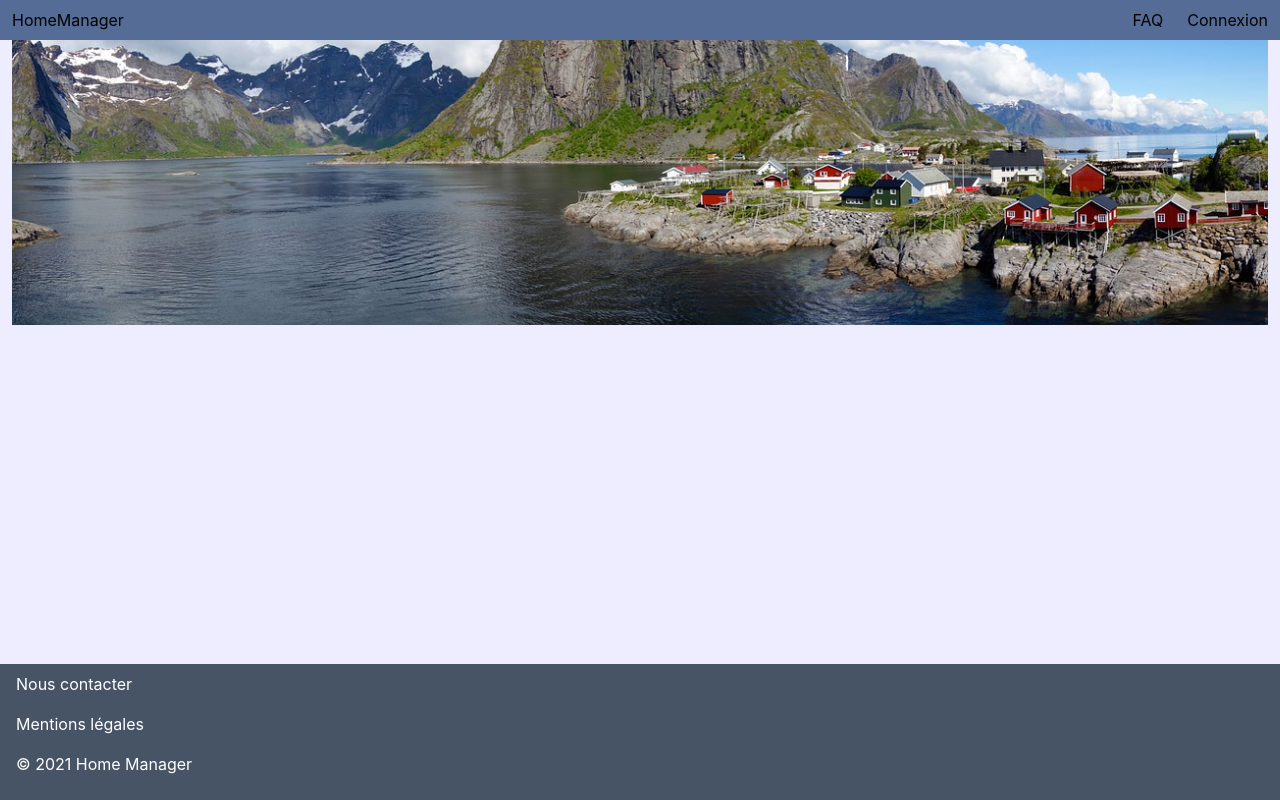
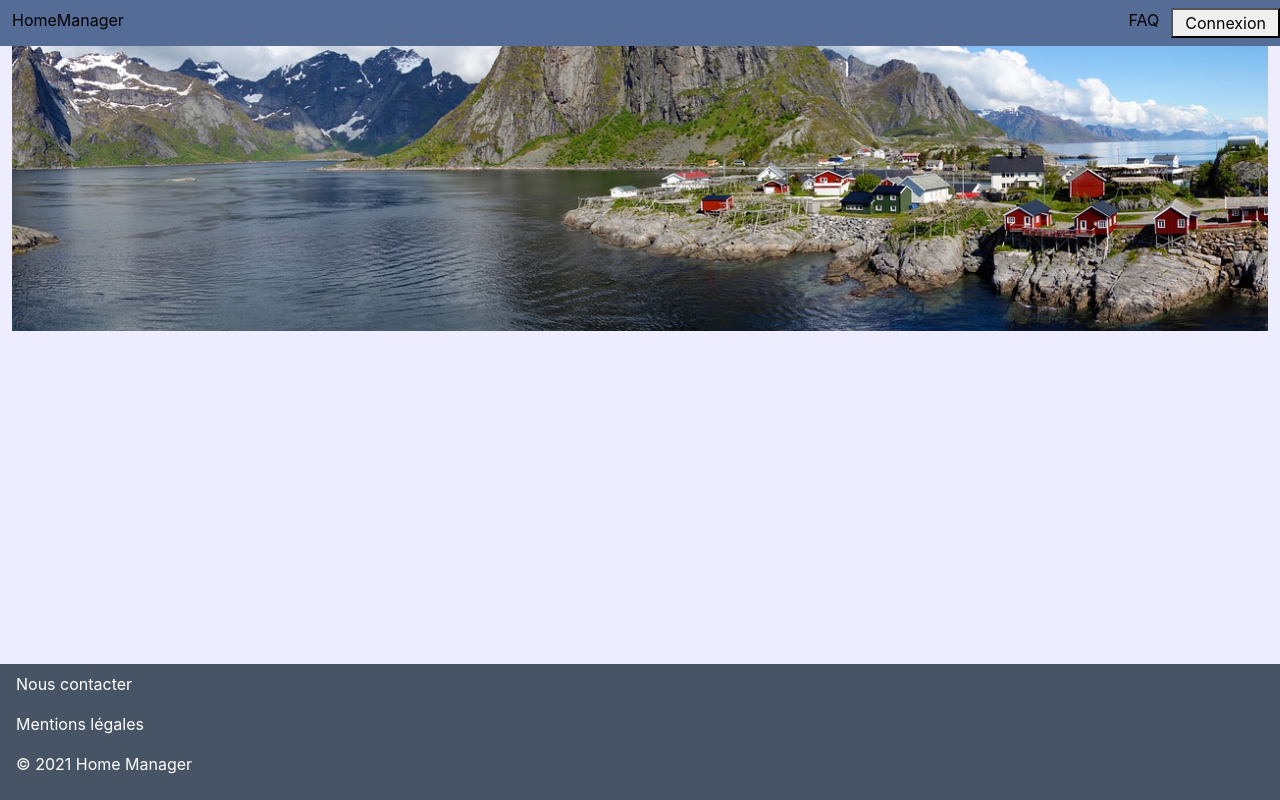
Before and after one commit to WebTechnoHomeManager/HomeManagerWebApp, a React (Create React App) app in the folder Front/: page / in a window 1280 px wide. Built offline with nearby package versions, Linux system fonts and the light colour scheme.

Commit message:
test button Navbar

```diff
--- a/Front/src/components/Navbar.js
+++ b/Front/src/components/Navbar.js
@@ -9,7 +9,7 @@ class Navbar extends Component {
                     <div className="col-auto">HomeManager</div>
                     <div className="col" />
                     <div className="col-auto">FAQ</div>
-                    <div className="col-auto">Connexion</div>
+                    <button className="col-auto">Connexion</button>
                 </div>
             </div>
         )
```
